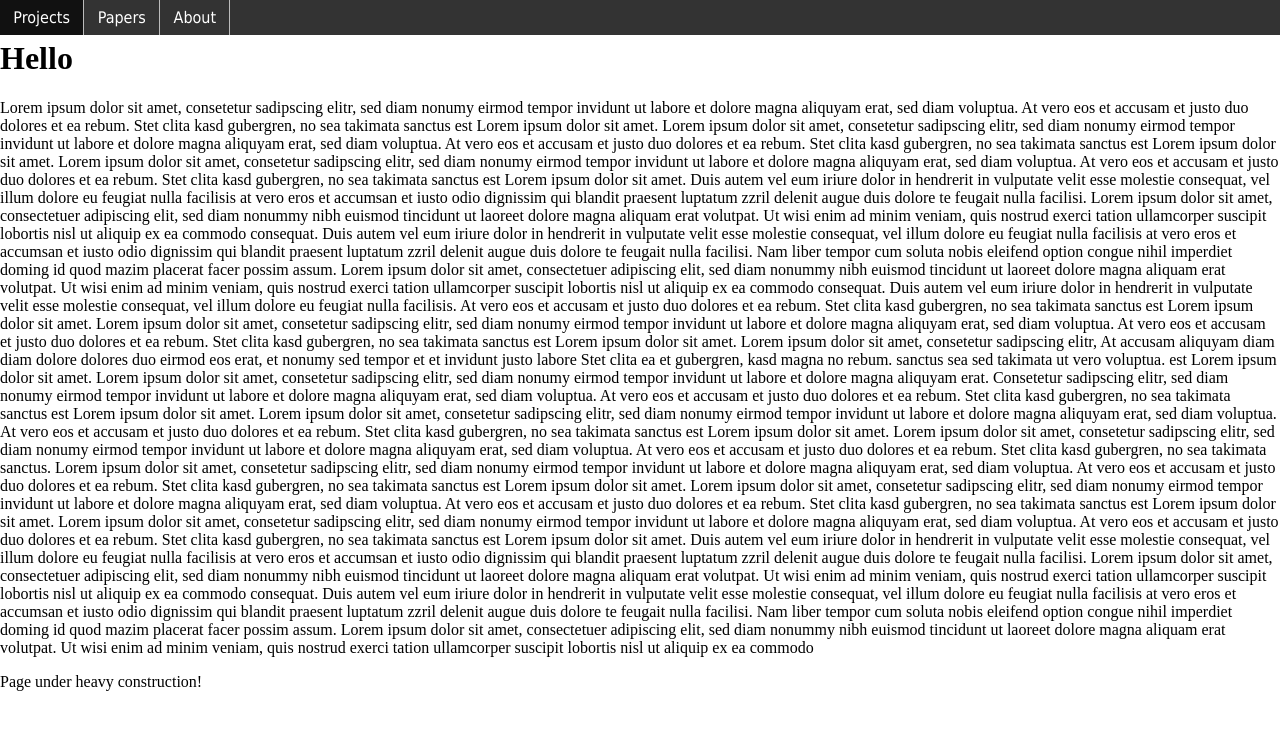
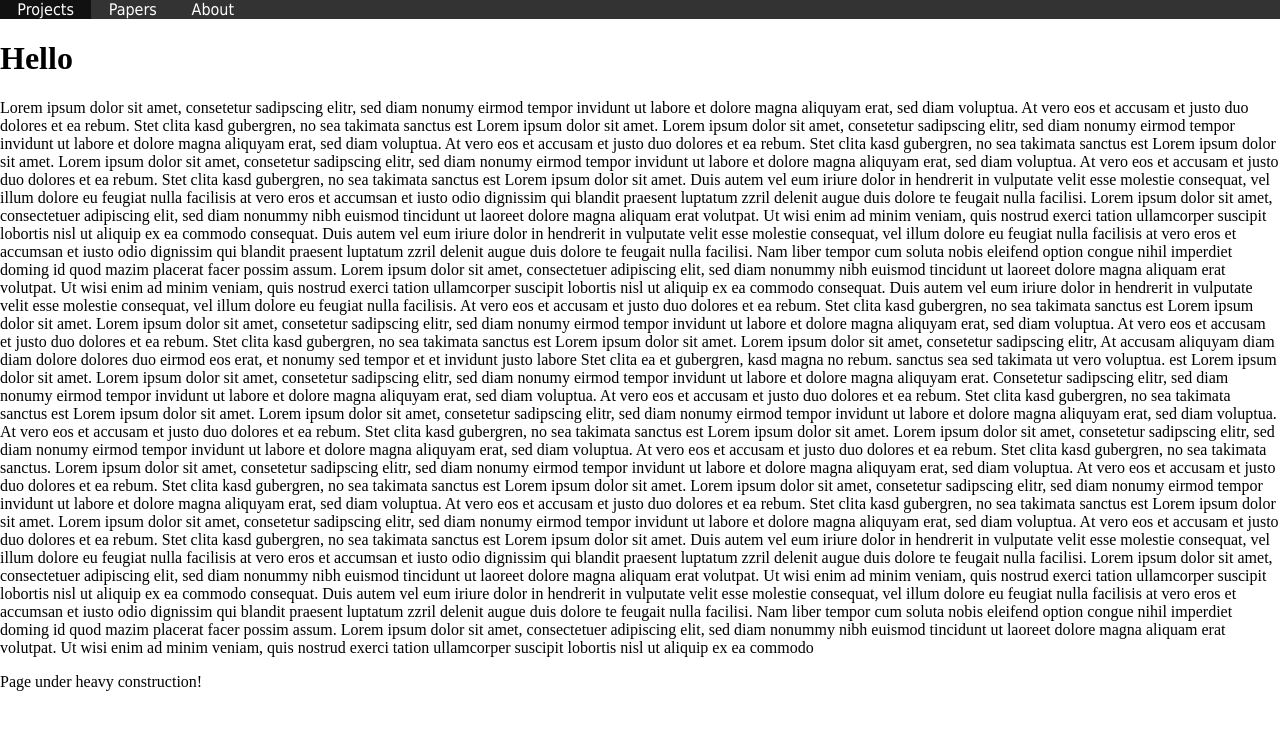
Before and after one commit to raphaelmenges/raphaelmenges.github.io, a Jekyll site: the page built from index.html, in a window 1280 px wide. Shown: the top 730 px of the page. Built offline with Jekyll 4.4.1, drawn with Linux system fonts in a browser that asks for light colours.

Commit message:
Working on navigation bar.

```diff
--- a/css/main.css
+++ b/css/main.css
@@ -16,10 +16,8 @@ body {
 }
 
 .navbar li {
-	padding: 6pt 10pt;
 	float: left;
 	display: block;
-	border-right: 1px solid #bbb;
 }
 
 .navbar li:hover {
@@ -27,6 +25,7 @@ body {
 }
 
 .navbar a {
+	padding: 6pt 13pt;
 	color: white;
 	text-align: center;
 	text-decoration: none;
```
